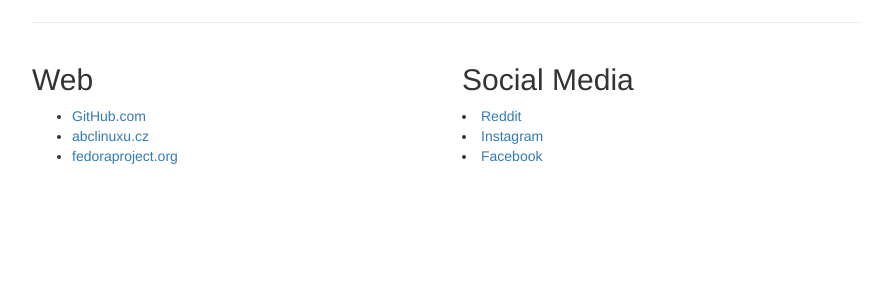
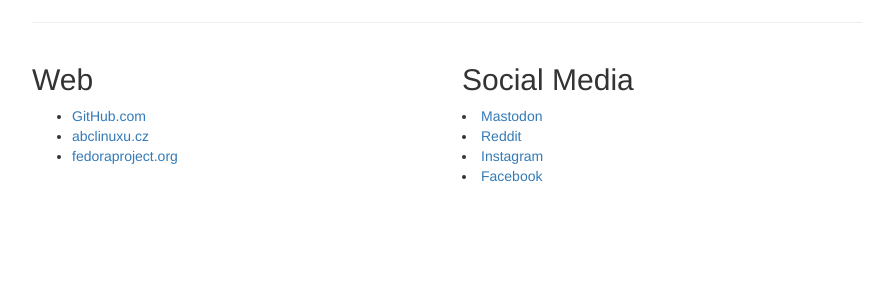
Before and after one commit to FrostyX/frostyx.github.io, a Jekyll site: the page built from contact.html, in a window 1280 px wide. Shown: the part 273-573 px from the top of the page, without its empty margins (193-1086 px from the left). Built offline with Jekyll 4.4.1, drawn with Linux system fonts in a browser that asks for light colours; nearby versions of some CDN libraries.

Commit message:
Add link to mastodon

```diff
--- a/contact.html
+++ b/contact.html
@@ -35,6 +35,7 @@
 	</div>
 	<div class="col-md-6">
 		<h2>Social Media</h2>
+			<li><a href="https://fosstodon.org/@FrostyX" title="FrostyX on fosstodon">Mastodon</a></li>
 			<li><a href="https://www.reddit.com/user/FrostyX_cz" title="FrostyX_cz on reddit">Reddit</a></li>
 			<li><a href="https://www.instagram.com/jakubkadlcik/" title="FrostyX on instagram">Instagram</a></li>
 			<li><a href="https://www.facebook.com/jakubkadlcik" title="FrostyX on facebook.com">Facebook</a></li>
```
